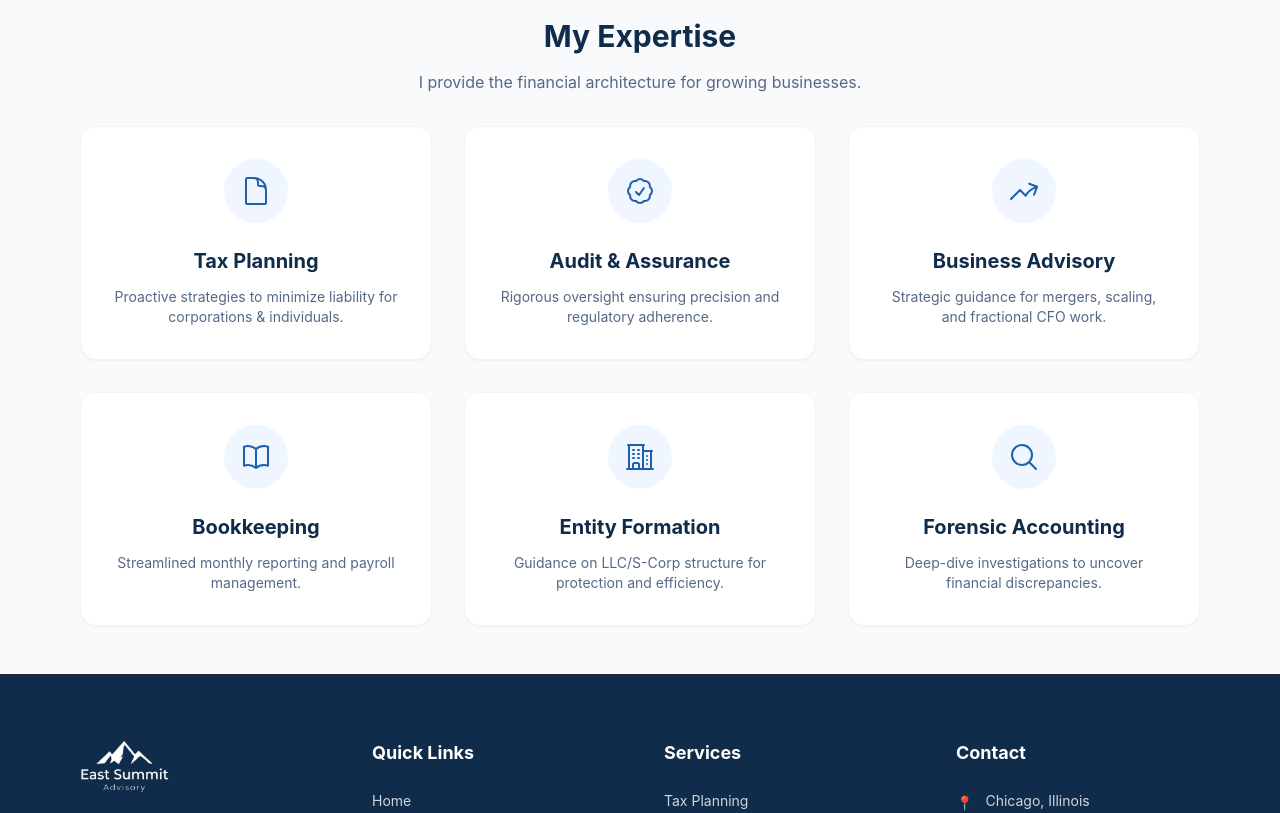
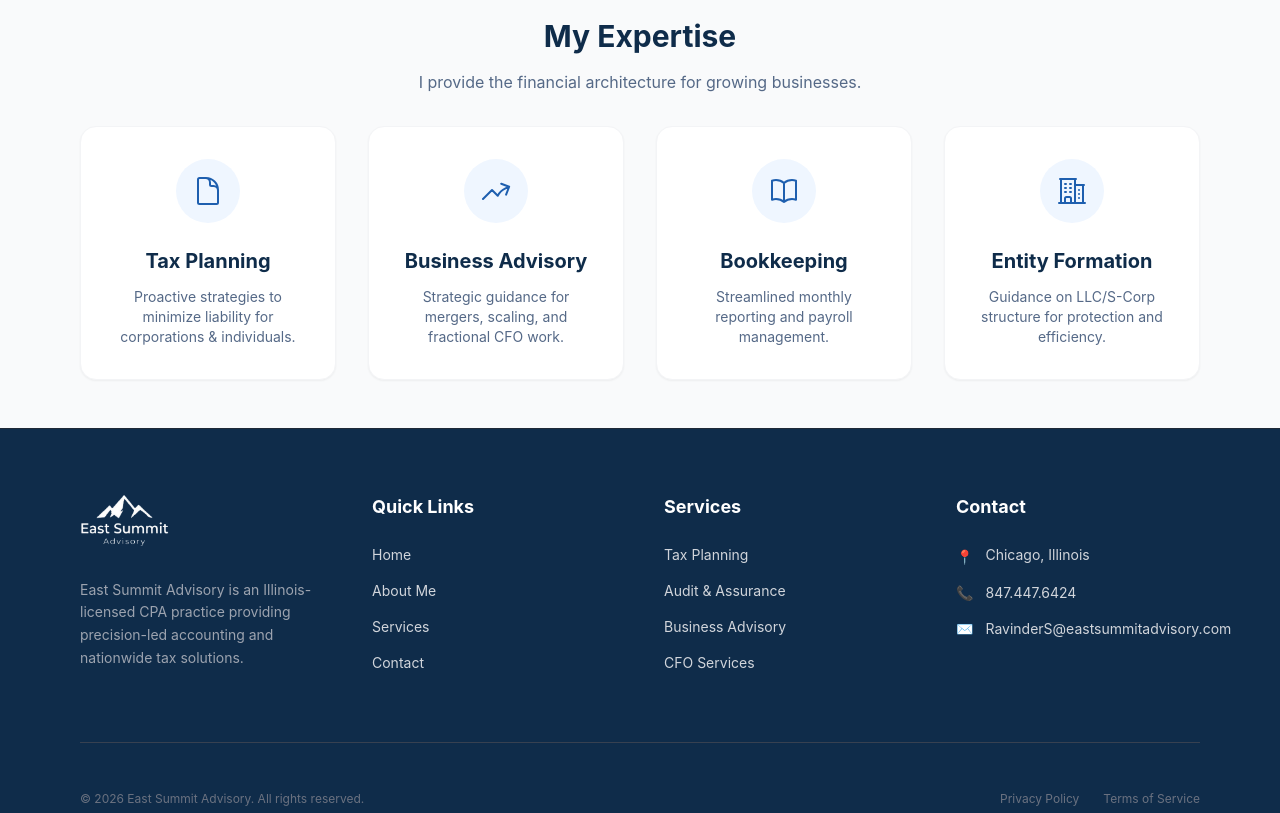
Before and after one commit to Shrutirawat27/east-summit-advisory-frontend, a React (Vite) app: page / in a window 1280 px wide. Shown: the part 860-1673 px from the top of the page. Built offline with nearby package versions, Linux system fonts and the light colour scheme.

Commit message:
Updated services

```diff
--- a/src/components/ServicesGrid.jsx
+++ b/src/components/ServicesGrid.jsx
@@ -5,11 +5,6 @@ const Icons = {
   Tax: () => (
     <svg xmlns="http://www.w3.org/2000/svg" fill="none" viewBox="0 0 24 24" strokeWidth={1.5} stroke="currentColor" className="w-6 h-6 md:w-8 md:h-8">
       <path strokeLinecap="round" strokeLinejoin="round" d="M19.5 14.25v-2.625a3.375 3.375 0 0 0-3.375-3.375h-1.5A1.125 1.125 0 0 1 13.5 7.125v-1.5a3.375 3.375 0 0 0-3.375-3.375H8.25m2.25 0H5.625c-.621 0-1.125.504-1.125 1.125v17.25c0 .621.504 1.125 1.125 1.125h12.75c.621 0 1.125-.504 1.125-1.125V11.25a9 9 0 0 0-9-9Z" />
-    </svg>
-  ),
-  Audit: () => (
-    <svg xmlns="http://www.w3.org/2000/svg" fill="none" viewBox="0 0 24 24" strokeWidth={1.5} stroke="currentColor" className="w-6 h-6 md:w-8 md:h-8">
-      <path strokeLinecap="round" strokeLinejoin="round" d="M9 12.75 11.25 15 15 9.75M21 12c0 1.268-.63 2.39-1.593 3.068a3.745 3.745 0 0 1-1.043 3.296 3.745 3.745 0 0 1-3.296 1.043A3.745 3.745 0 0 1 12 21c-1.268 0-2.39-.63-3.068-1.593a3.746 3.746 0 0 1-3.296-1.043 3.745 3.745 0 0 1-1.043-3.296A3.745 3.745 0 0 1 3 12c0-1.268.63-2.39 1.593-3.068a3.745 3.745 0 0 1 1.043-3.296 3.746 3.746 0 0 1 3.296-1.043A3.746 3.746 0 0 1 12 3c1.268 0 2.39.63 3.068 1.593a3.746 3.746 0 0 1 3.296 1.043 3.746 3.746 0 0 1 1.043 3.296A3.745 3.745 0 0 1 21 12Z" />
     </svg>
   ),
   Advisory: () => (
@@ -27,11 +22,6 @@ const Icons = {
       <path strokeLinecap="round" strokeLinejoin="round" d="M2.25 21h19.5m-18-18v18m10.5-18v18m6-13.5V21M6.75 6.75h.75m-.75 3h.75m-.75 3h.75m3-6h.75m-.75 3h.75m-.75 3h.75M6.75 21v-3.375c0-.621.504-1.125 1.125-1.125h2.25c.621 0 1.125.504 1.125 1.125V21M3 3h12m-.75 4.5H21m-3.75 3.75h.008v.008h-.008v-.008Zm0 3h.008v.008h-.008v-.008Zm0 3h.008v.008h-.008v-.008Z" />
     </svg>
   ),
-  Forensic: () => (
-    <svg xmlns="http://www.w3.org/2000/svg" fill="none" viewBox="0 0 24 24" strokeWidth={1.5} stroke="currentColor" className="w-6 h-6 md:w-8 md:h-8">
-      <path strokeLinecap="round" strokeLinejoin="round" d="m21 21-5.197-5.197m0 0A7.5 7.5 0 1 0 5.196 5.196a7.5 7.5 0 0 0 10.607 10.607Z" />
-    </svg>
-  ),
 };
 
 const ServicesGrid = ({ isHome }) => {
@@ -45,13 +35,6 @@ const ServicesGrid = ({ isHome }) => {
       title: "Tax Planning",
       shortDesc: "Proactive strategies to minimize liability for corporations & individuals.",
       details: "We don't just file your taxes; we plan them. Our year-round tax planning services analyze your financial situation from a tax-efficient perspective."
-    },
-    {
-      id: "Audit",
-      icon: <Icons.Audit />,
-      title: "Audit & Assurance",
-      shortDesc: "Rigorous oversight ensuring precision and regulatory adherence.",
-      details: "Our audit services provide an intensive examination of your records and financial statements. We ensure the highest level of assurance to third parties."
     },
     {
       id: "Advisory",
@@ -73,13 +56,6 @@ const ServicesGrid = ({ isHome }) => {
       title: "Entity Formation",
       shortDesc: "Guidance on LLC/S-Corp structure for protection and efficiency.",
       details: "Choosing the right business structure (LLC, S-Corp, C-Corp) is critical for liability protection and tax savings."
-    },
-    {
-      id: "CFO",
-      icon: <Icons.Forensic />,
-      title: "Forensic Accounting",
-      shortDesc: "Deep-dive investigations to uncover financial discrepancies.",
-      details: "When numbers don't add up, we dig deeper. Our forensic accounting services investigate financial discrepancies, fraud, or disputes."
     }
   ];
 
@@ -98,13 +74,14 @@ const ServicesGrid = ({ isHome }) => {
   return (
     <div className={`max-w-7xl mx-auto px-4 md:px-6 lg:px-20 ${isHome ? 'pt-0 pb-12' : 'py-12'}`}>
 
-      {/* GRID */}
-      <div className="grid grid-cols-2 md:grid-cols-2 lg:grid-cols-3 gap-4 md:gap-8">
+      {/* GRID: Updated to lg:grid-cols-4 for a perfect single row on desktop */}
+      <div className="grid grid-cols-2 lg:grid-cols-4 gap-4 md:gap-8">
         {servicesList.map((service, index) => (
           <div
             key={index}
             onClick={() => setSelectedService(service)}
-            className="bg-white p-4 md:p-8 rounded-2xl border border-[#1e5faf] md:border-gray-100 md:hover:border-[#1e5faf] shadow-sm hover:shadow-xl transition-all duration-300 group text-center cursor-pointer relative">
+            className="bg-white p-4 md:p-8 rounded-2xl border border-[#1e5faf] md:border-gray-100 md:hover:border-[#1e5faf] shadow-sm hover:shadow-xl transition-all duration-300 group text-center cursor-pointer relative"
+          >
 
             <div className="absolute top-3 right-3 opacity-0 group-hover:opacity-100 transition-opacity">
                <svg xmlns="http://www.w3.org/2000/svg" className="h-5 w-5 text-[#1e5faf]" fill="none" viewBox="0 0 24 24" stroke="currentColor">
@@ -159,7 +136,6 @@ const ServicesGrid = ({ isHome }) => {
                     Book Consultation
                   </button>
                 </Link>
-
               </div>
             </div>
           </div>
```
